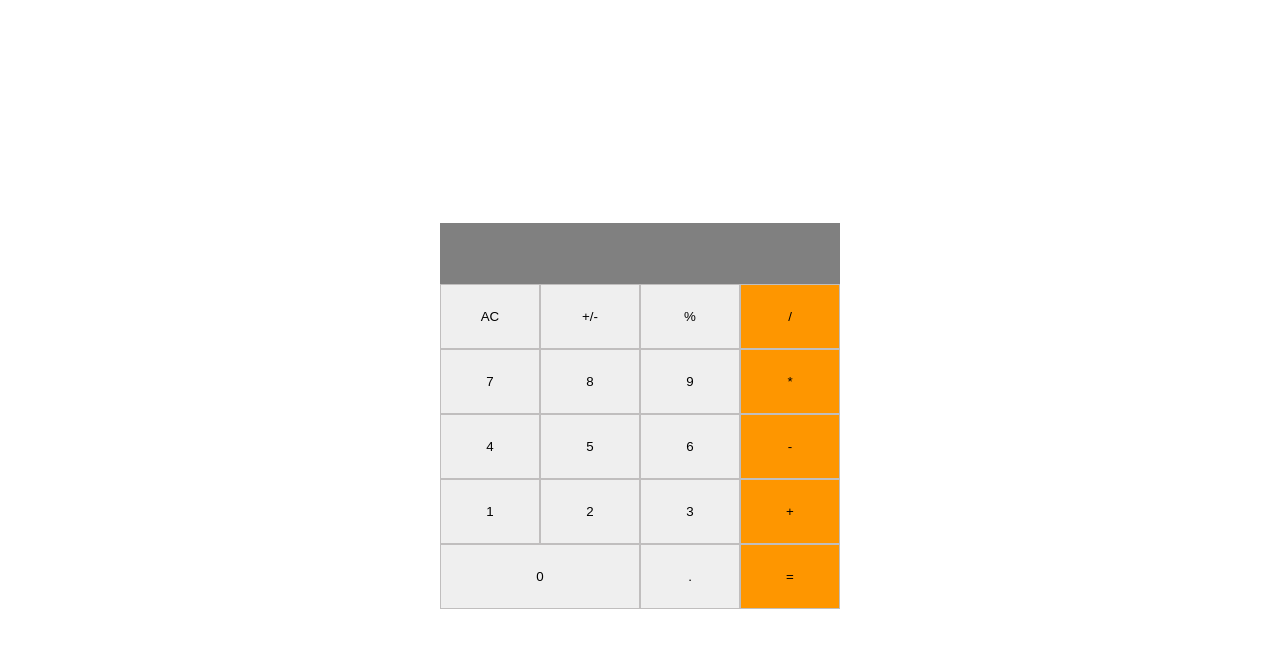
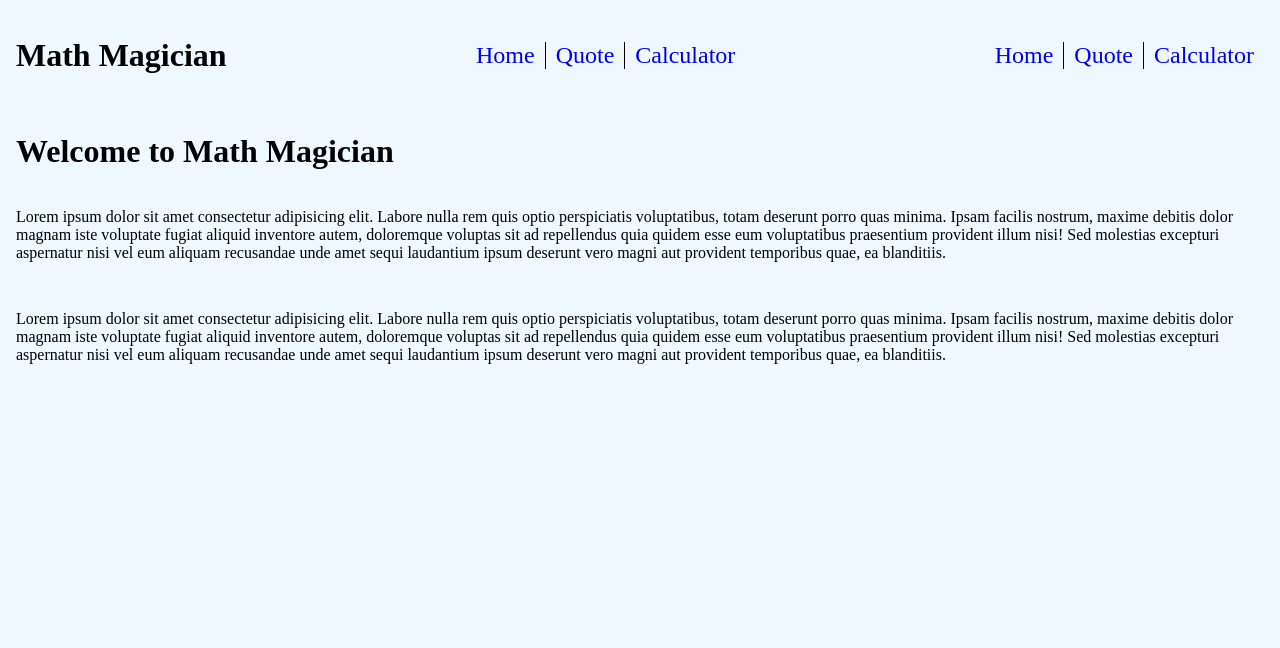
Before and after one commit to uezekiel-mufin/math-magician, a React (Create React App) app: page / in a window 1280 px wide. Shown: the top 648 px of the page. Built offline with nearby package versions, Linux system fonts and the light colour scheme.

Commit message:
add navbar

```diff
--- a/package.json
+++ b/package.json
@@ -8,6 +8,8 @@
     "@testing-library/user-event": "^13.5.0",
     "react": "^18.2.0",
     "react-dom": "^18.2.0",
+    "react-icons": "^4.7.1",
+    "react-router-dom": "^6.8.1",
     "react-scripts": "5.0.1",
     "web-vitals": "^2.1.4"
   },
--- a/src/App.js
+++ b/src/App.js
@@ -1,11 +1,22 @@
 import React from 'react';
 import Calculator from './components/calculatorUi';
+import { Routes, Route } from 'react-router-dom';
+import Layout from './components/Layout';
+import Quote from './components/Quote';
+import About from './components/About';
 
 function App() {
   return (
-    <div className="">
-      <Calculator />
-    </div>
+  <Routes>
+
+  <Route  path="/" element={<Layout />}>
+    <Route index element={<About />} />
+    <Route path='calculator' element={<Calculator />} />
+    <Route path='quote' element={<Quote />} />
+
+  </Route>
+  </Routes>
+
   );
 }
 
--- /dev/null
+++ b/src/components/About.jsx
@@ -0,0 +1,15 @@
+import React from 'react'
+
+const About = () => {
+  return (
+    <div className='about'>
+      <h1>Welcome to Math Magician</h1>
+      <div className='about_body'>
+        <p>Lorem ipsum dolor sit amet consectetur adipisicing elit. Labore nulla rem quis optio perspiciatis voluptatibus, totam deserunt porro quas minima. Ipsam facilis nostrum, maxime debitis dolor magnam iste voluptate fugiat aliquid inventore autem, doloremque voluptas sit ad repellendus quia quidem esse eum voluptatibus praesentium provident illum nisi! Sed molestias excepturi aspernatur nisi vel eum aliquam recusandae unde amet sequi laudantium ipsum deserunt vero magni aut provident temporibus quae, ea blanditiis.</p>
+        <p>Lorem ipsum dolor sit amet consectetur adipisicing elit. Labore nulla rem quis optio perspiciatis voluptatibus, totam deserunt porro quas minima. Ipsam facilis nostrum, maxime debitis dolor magnam iste voluptate fugiat aliquid inventore autem, doloremque voluptas sit ad repellendus quia quidem esse eum voluptatibus praesentium provident illum nisi! Sed molestias excepturi aspernatur nisi vel eum aliquam recusandae unde amet sequi laudantium ipsum deserunt vero magni aut provident temporibus quae, ea blanditiis.</p>
+      </div>
+    </div>
+  )
+}
+
+export default About
--- /dev/null
+++ b/src/components/Layout.jsx
@@ -0,0 +1,14 @@
+import React from 'react'
+import { Outlet } from 'react-router-dom'
+import Navbar from './Navbar'
+
+const Layout = () => {
+  return (
+    <div>
+      <Navbar/>
+      <Outlet />
+    </div>
+  )
+}
+
+export default Layout
--- /dev/null
+++ b/src/components/Navbar.jsx
@@ -0,0 +1,24 @@
+import React from 'react'
+import { Link } from 'react-router-dom'
+import { GiHamburgerMenu } from 'react-icons/gi'
+
+const Navbar = () => {
+  return (
+    <div className='header'>
+      <h1>Math Magician</h1>
+      <ul>
+        <li> <Link to='/'>Home</Link></li>
+        <li> <Link to='quote'>Quote</Link></li>
+        <li> <Link to='calculator'>Calculator</Link></li>
+      </ul>
+      <ul >
+        <li> <Link to='/'>Home</Link></li>
+        <li> <Link to='quote'>Quote</Link></li>
+        <li> <Link to='calculator'>Calculator</Link></li>
+      </ul>
+      <nav className='menuIcon'><GiHamburgerMenu style={{fontSize:'2rem'}}/></nav>
+    </div>
+  )
+}
+
+export default Navbar
--- /dev/null
+++ b/src/components/Quote.jsx
@@ -0,0 +1,11 @@
+import React from 'react'
+
+const Quote = () => {
+  return (
+    <div>
+      Lorem ipsum dolor sit amet consectetur adipisicing elit. Quam dolorem, at, voluptate pariatur, aliquam deserunt nulla aut hic error necessitatibus libero nesciunt! Voluptates commodi delectus enim, tempore dolores perspiciatis architecto.
+    </div>
+  )
+}
+
+export default Quote
--- a/src/index.css
+++ b/src/index.css
@@ -1,6 +1,46 @@
 body {
   margin: 0;
   padding: 0;
+  box-sizing: border-box;
+  background-color: aliceblue;
+}
+
+.header{
+  display: flex;
+  justify-content: space-between;
+  padding: 1rem;
+  box-sizing: border-box;
+}
+
+.header ul {
+  display: none;
+  justify-content: center;
+  align-items: center;
+  font-size: 1.5rem;
+  list-style: none;
+  text-decoration: none;
+  padding: 0;
+  margin: 0;
+
+}
+
+.header ul li a {
+  text-decoration: none;
+  padding: 10px;
+}
+
+.header ul li:not(:last-child)  {
+  border-right: 1px solid black;
+}
+
+.about {
+  margin: 1rem;
+}
+
+.about_body{
+  display: flex;
+  flex-direction: column;
+  gap: 1rem;
 }
 
 .container {
@@ -9,6 +49,7 @@ body {
   height: 100vh;
   align-items: center;
   margin: 1rem;
+  box-sizing: border-box;
 }
 
 .calculator_container {
@@ -64,3 +105,19 @@ input:focus {
 .zero {
   grid-column: 1/3;
 }
+
+nav {
+  display: flex;
+  align-items: center;
+}
+
+
+@media screen and (min-width : 600px) {
+  .header ul {
+    display: flex;
+  }
+
+  nav {
+    display: none;
+  }
+}
--- a/src/index.js
+++ b/src/index.js
@@ -2,10 +2,13 @@ import React from 'react';
 import ReactDOM from 'react-dom/client';
 import './index.css';
 import App from './App';
+import { BrowserRouter as Router } from "react-router-dom"
 
 const root = ReactDOM.createRoot(document.getElementById('root'));
 root.render(
   <React.StrictMode>
-    <App />
+    <Router>
+      <App />
+    </Router>
   </React.StrictMode>,
 );
```
Also changed, not shown: 1 other file (tests, documents, lock files or other folders).
